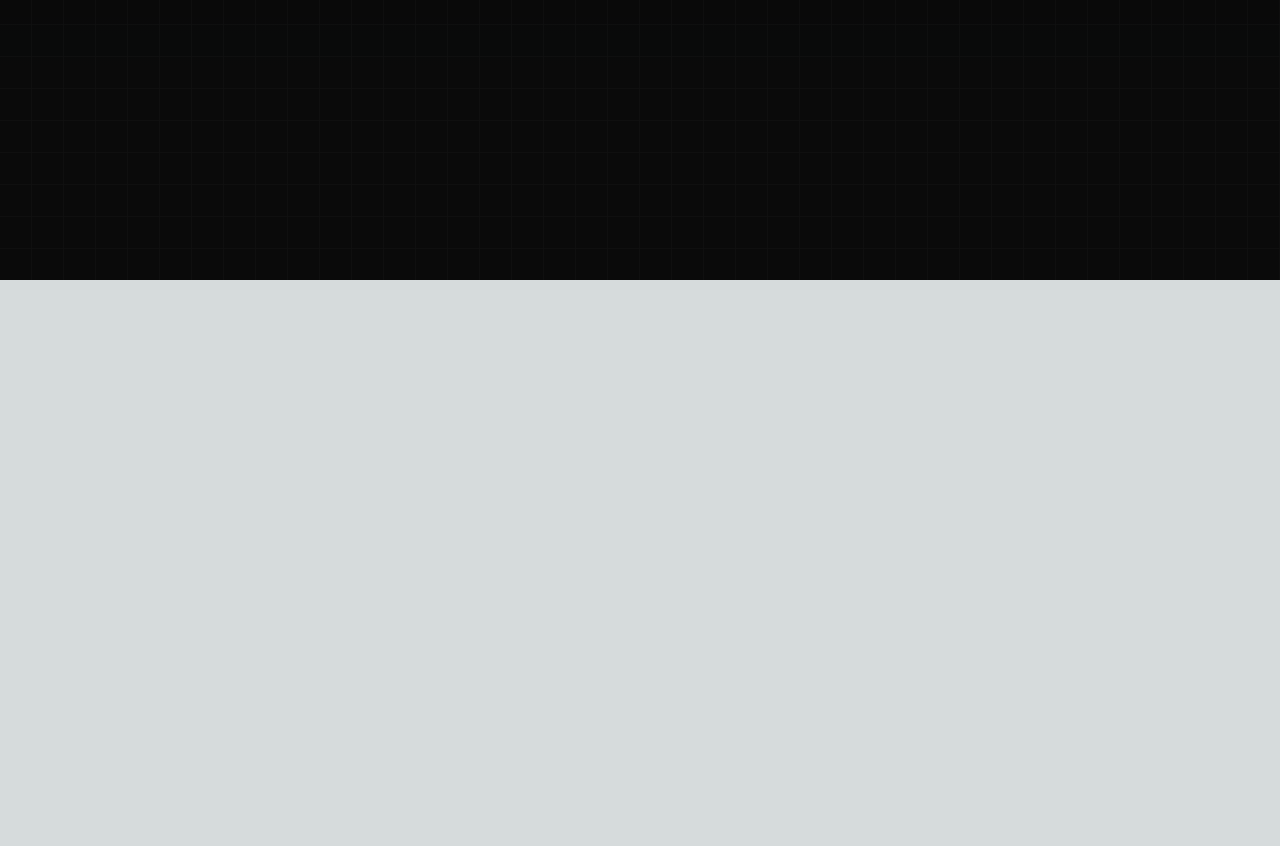
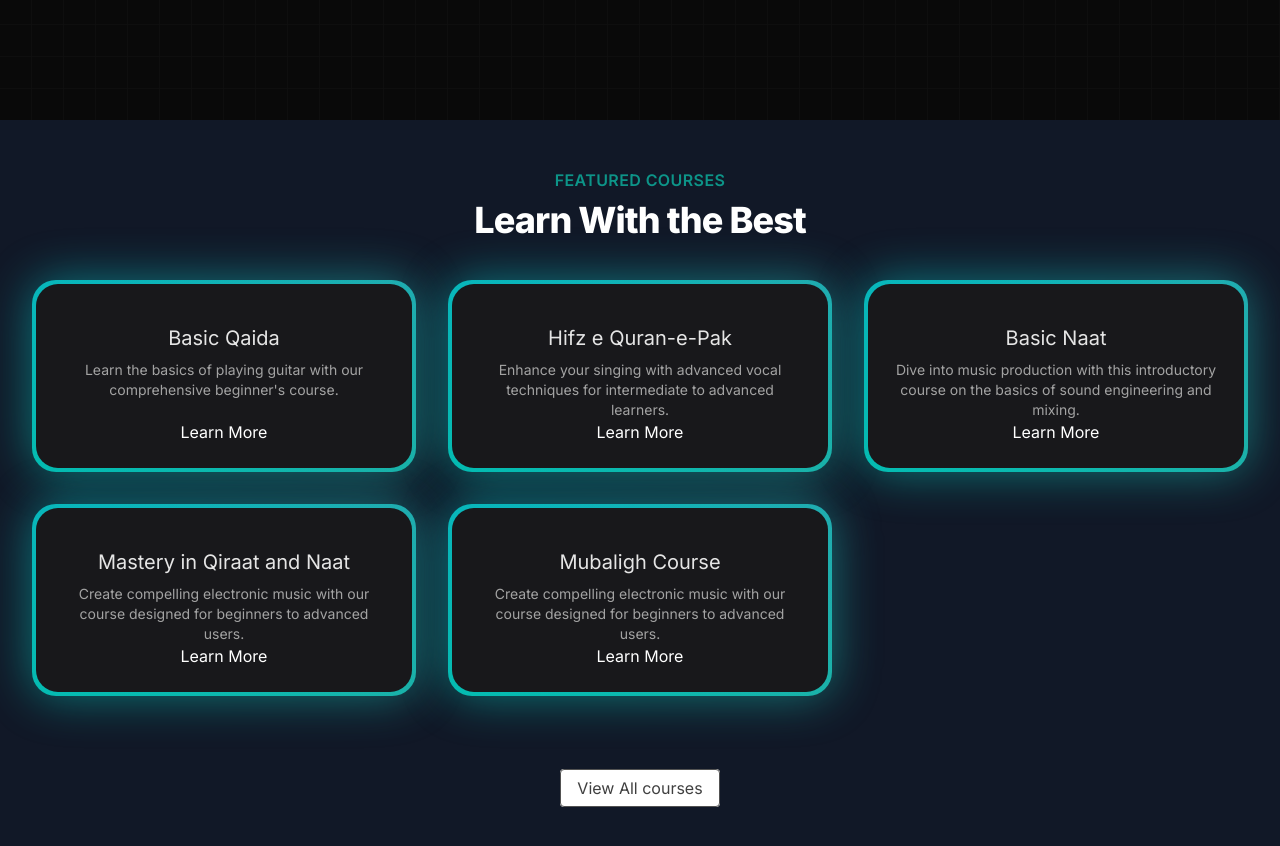
Before and after one commit to mharisqadri/Academy-App-Next-JS-13-07-2024, a Next.js app: page / in a window 1280 px wide. Shown: the part 520-1366 px from the top of the page. Before the commit the page ends 800 px from the top, so only its background shows below. Built offline with nearby package versions, Linux system fonts and the light colour scheme.

Commit message:
featured courses section created

```diff
--- /dev/null
+++ b/src/app/components/FeaturedCourses.tsx
@@ -0,0 +1,56 @@
+'use client'
+import allCoursesData from "../data/academy-all-courses.json";
+import Link from "next/link";
+import { BackgroundGradient } from "./ui/background-gradient";
+
+interface CourseTypes {
+  id: number,
+  title: string,
+  slug: string,
+  description: string,
+  price: number,
+  instructor: string,
+  isFeatured: boolean,
+}
+function FeaturedCourses() {
+    const featuredCourses = allCoursesData.courses.filter((course:CourseTypes) => course.isFeatured)
+
+
+  return (
+    <div className="py-12 bg-gray-900">
+        <div>
+            <div className="text-center">
+                <h2 className="text-base text-teal-600 font-semibold tracking-wide uppercase">FEATURED COURSES</h2>
+                <p className="mt-2 text-3xl leading-8 font-extrabold tracking-tight text-white sm:text-4xl">Learn With the Best</p>
+            </div>
+        </div>
+        <div className="mt-10 mx-8">
+            <div className="grid grid-cols-1 sm:grid-cols-2 lg:grid-cols-3 gap-8 justify-center">
+                {featuredCourses.map((course:CourseTypes)=> (
+                    <div key={course.id} className="flex justify-center">
+                        <BackgroundGradient
+                        className="flex flex-col rounded-[22px] bg-zinc-900 overflow-hidden h-full max-w-sm">
+                            <div className="p-4 sm:p-6 flex flex-col items-center text-center flex-grow">
+                                <p className="text-lg sm:text-xl mt-4 mb-2 text-neutral-200">{course.title}</p>
+                                <p className="text-sm text-neutral-400 flex-grow">{course.description}</p>
+                                <Link href={`/courses/${course.slug}`}>
+                                Learn More
+                                </Link>
+                            </div>
+                        </BackgroundGradient>
+                    </div>
+                ))}
+            </div>
+        </div>
+        <div className="mt-20 text-center">
+            <Link href={"/courses"}
+            className="px-4 py-2 rounded border border-neutral-600 text-neutral-700 bg-white hover:bg-gray-100 transition duration-200"
+            >
+            View All courses
+            </Link>
+        </div>
+    </div>
+  )
+}
+
+export default FeaturedCourses;
--- a/src/app/components/HeroSection.tsx
+++ b/src/app/components/HeroSection.tsx
@@ -26,7 +26,7 @@
             <Link href={"/courses"}>
              <Button
             borderRadius="1.75rem"
-            className="bg-slate-900 text-white border-neutral-200 border-slate-800">
+            className=" text-white border-slate-800">
             Explore Courses
             </Button>
             </Link>
--- /dev/null
+++ b/src/app/components/ui/background-gradient.tsx
@@ -0,0 +1,72 @@
+import { cn } from "@/app/utils/cn";
+import React from "react";
+import { motion } from "framer-motion";
+
+export const BackgroundGradient = ({
+  children,
+  className,
+  containerClassName,
+  animate = true,
+}: {
+  children?: React.ReactNode;
+  className?: string;
+  containerClassName?: string;
+  animate?: boolean;
+}) => {
+  const variants = {
+    initial: {
+      backgroundPosition: "0 50%",
+    },
+    animate: {
+      backgroundPosition: ["0, 50%", "100% 50%", "0 50%"],
+    },
+  };
+  return (
+    <div className={cn("relative p-[4px] group", containerClassName)}>
+      <motion.div
+        variants={animate ? variants : undefined}
+        initial={animate ? "initial" : undefined}
+        animate={animate ? "animate" : undefined}
+        transition={
+          animate
+            ? {
+                duration: 5,
+                repeat: Infinity,
+                repeatType: "reverse",
+              }
+            : undefined
+        }
+        style={{
+          backgroundSize: animate ? "400% 400%" : undefined,
+        }}
+        className={cn(
+          "absolute inset-0 rounded-3xl z-[1] opacity-60 group-hover:opacity-100 blur-xl  transition duration-500 will-change-transform",
+          " bg-[radial-gradient(circle_farthest-side_at_0_100%,#00ccb1,transparent),radial-gradient(circle_farthest-side_at_100%_0,#7b61ff,transparent),radial-gradient(circle_farthest-side_at_100%_100%,#ffc414,transparent),radial-gradient(circle_farthest-side_at_0_0,#1ca0fb,#141316)]"
+        )}
+      />
+      <motion.div
+        variants={animate ? variants : undefined}
+        initial={animate ? "initial" : undefined}
+        animate={animate ? "animate" : undefined}
+        transition={
+          animate
+            ? {
+                duration: 5,
+                repeat: Infinity,
+                repeatType: "reverse",
+              }
+            : undefined
+        }
+        style={{
+          backgroundSize: animate ? "400% 400%" : undefined,
+        }}
+        className={cn(
+          "absolute inset-0 rounded-3xl z-[1] will-change-transform",
+          "bg-[radial-gradient(circle_farthest-side_at_0_100%,#00ccb1,transparent),radial-gradient(circle_farthest-side_at_100%_0,#7b61ff,transparent),radial-gradient(circle_farthest-side_at_100%_100%,#ffc414,transparent),radial-gradient(circle_farthest-side_at_0_0,#1ca0fb,#141316)]"
+        )}
+      />
+
+      <div className={cn("relative z-10", className)}>{children}</div>
+    </div>
+  );
+};
--- a/src/app/page.tsx
+++ b/src/app/page.tsx
@@ -1,10 +1,12 @@
+import FeaturedCourses from "./components/FeaturedCourses";
 import HeroSection from "./components/HeroSection";
 
 export default function Home(){
     return (
         <>
-        <main className="min-h-screen bg-black/[0.96] antialiased bg-grid-white/[0.02]">
+        <main className="min-h-screen text-white bg-black/[0.96] antialiased bg-grid-white/[0.02]">
         <HeroSection />
+        <FeaturedCourses />
         </main>
         </>
     );
```
